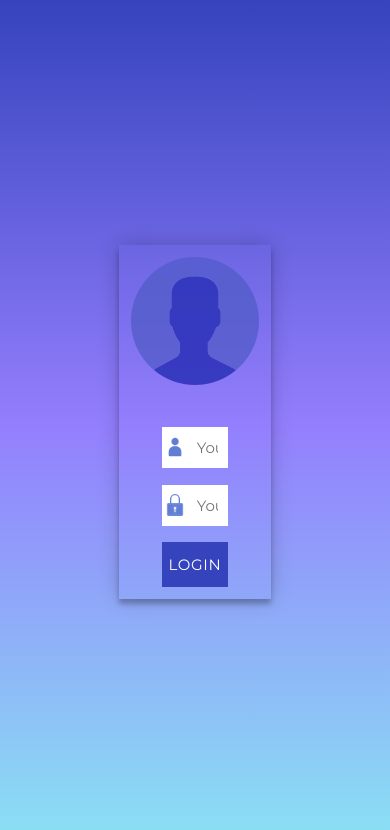
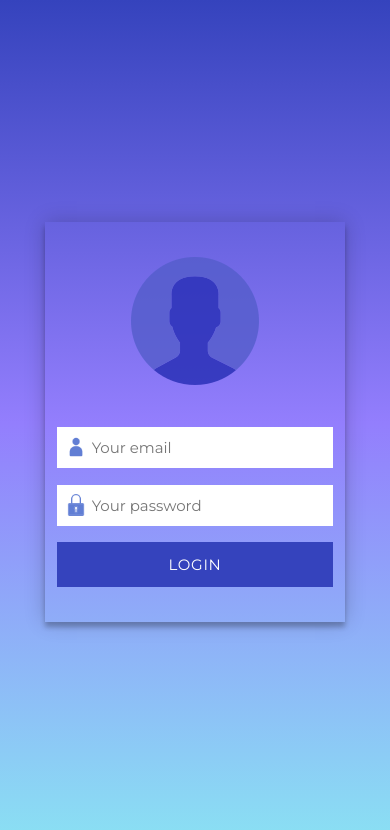
Before and after one commit to Irina-Grebennikova/authentication-form, a React (Vite) app: page /login in a window 390 px wide. Shown: the top 830 px of the page. Built offline with nearby package versions, Linux system fonts and the light colour scheme.

Commit message:
feat: add responsive form design

```diff
--- a/src/pages/login-page/login-page.module.scss
+++ b/src/pages/login-page/login-page.module.scss
@@ -14,7 +14,8 @@ $white: #fff;
   display: flex;
   flex-direction: column;
   align-items: center;
-  padding: 3%;
+  width: clamp(300px, 22vw, 500px);
+  padding: clamp(35px, 3%, 100px) 3%;
   box-shadow:
     0 0 20px 0 rgba(0, 0, 0, 0.2),
     0 5px 5px 0 rgba(0, 0, 0, 0.24);
@@ -22,7 +23,7 @@ $white: #fff;
 
 .inputbox {
   position: relative;
-  width: 17vw;
+  width: 100%;
   margin-bottom: 2vh;
   background-color: $white;
 }
@@ -53,7 +54,7 @@ $white: #fff;
 }
 
 .submitButton {
-  width: 17vw;
+  width: 100%;
   padding: 13px 0;
 
   color: $white;
--- a/src/pages/main-page/main-page.tsx
+++ b/src/pages/main-page/main-page.tsx
@@ -1,4 +1,4 @@
-import { ReactElement, useState, useEffect } from 'react';
+import { ReactElement, useEffect, useState } from 'react';
 import { useNavigate } from 'react-router-dom';
 
 function MainPage(): ReactElement {
@@ -6,7 +6,7 @@ function MainPage(): ReactElement {
   const navigate = useNavigate();
 
   useEffect(() => {
-    if (isUserLoggedIn) {
+    if (!isUserLoggedIn) {
       navigate('/login');
     }
   }, []);
```
